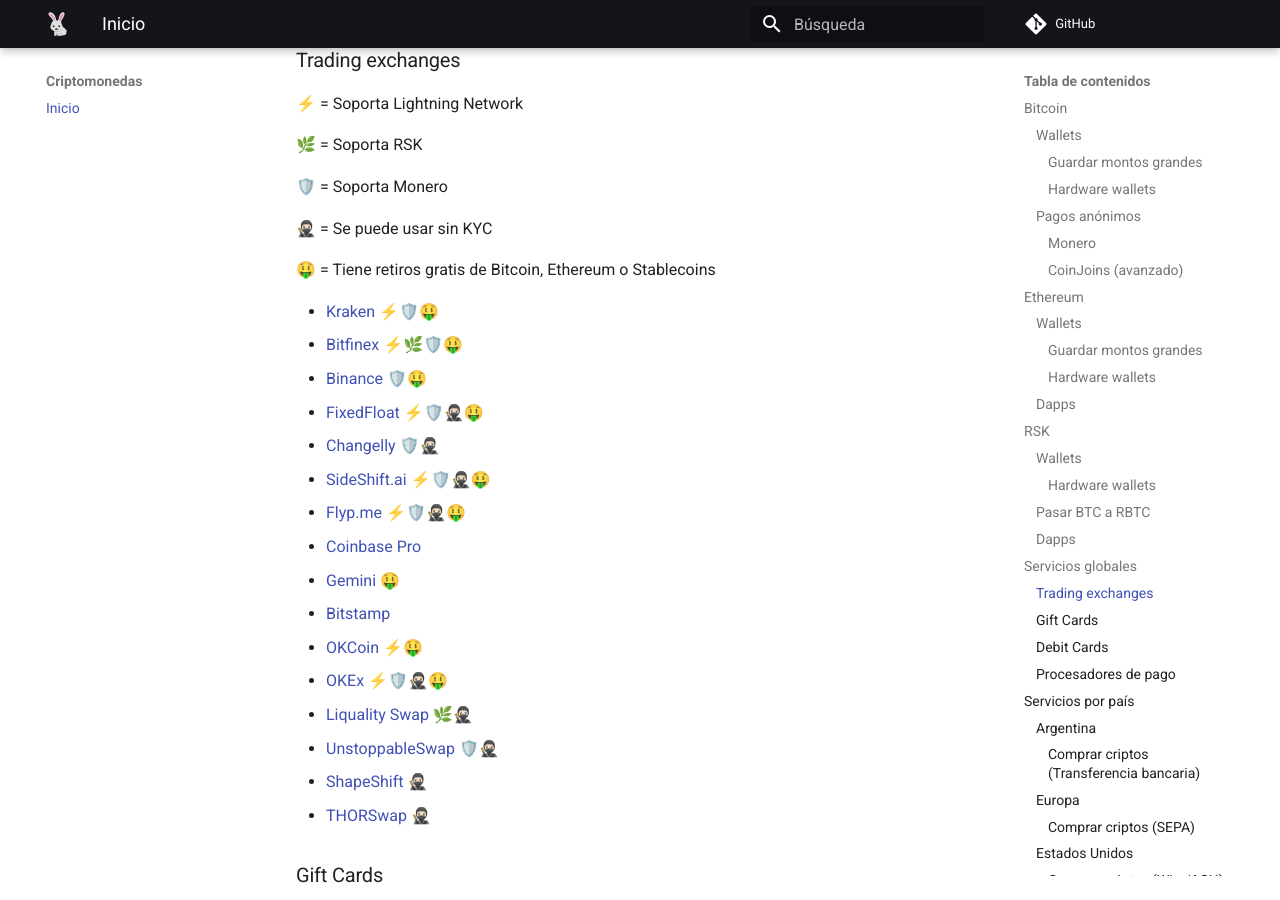
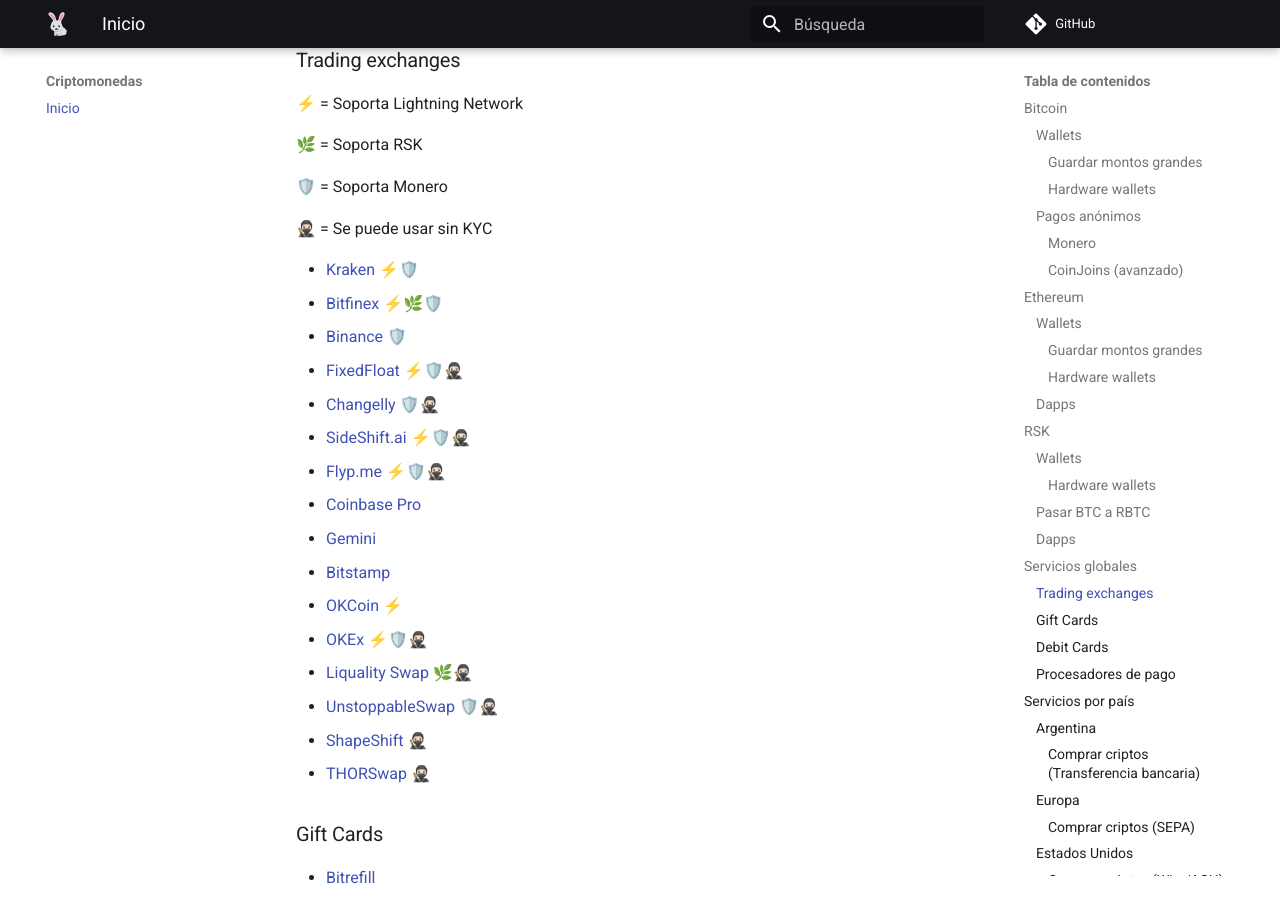
Before and after one commit to anomalouscode/wiki, an MkDocs documentation site: the page built from docs/criptomonedas/index.md, in a window 1280 px wide and 900 px high, scrolled down 4161 px. Built offline with MkDocs 1.6.1 and Material for MkDocs 9.7.7, drawn with Linux system fonts in a browser that asks for light colours; comment, search, counter and statistics services are not loaded; some of the changed text lies outside the part shown.

Commit message:
Update index.md

```diff
--- a/docs/criptomonedas/index.md
+++ b/docs/criptomonedas/index.md
@@ -151,20 +151,18 @@
 
 🥷🏻 = Se puede usar sin KYC
 
-🤑 = Tiene retiros gratis de Bitcoin, Ethereum o Stablecoins
-
-- [Kraken](https://www.kraken.com/) ⚡🛡️🤑
-- [Bitfinex](https://www.bitfinex.com/) ⚡🌿🛡️🤑
-- [Binance](https://www.binance.com/) 🛡️🤑
-- [FixedFloat](https://fixedfloat.com/) ⚡🛡️🥷🏻🤑
+- [Kraken](https://www.kraken.com/) ⚡🛡️
+- [Bitfinex](https://www.bitfinex.com/) ⚡🌿🛡️
+- [Binance](https://www.binance.com/) 🛡️
+- [FixedFloat](https://fixedfloat.com/) ⚡🛡️🥷🏻
 - [Changelly](https://changelly.com/) 🛡️🥷🏻
-- [SideShift.ai](https://sideshift.ai/) ⚡🛡️🥷🏻🤑
-- [Flyp.me](https://flyp.me/) ⚡🛡️🥷🏻🤑
+- [SideShift.ai](https://sideshift.ai/) ⚡🛡️🥷🏻
+- [Flyp.me](https://flyp.me/) ⚡🛡️🥷🏻
 - [Coinbase Pro](https://pro.coinbase.com/)
-- [Gemini](https://gemini.com/) 🤑
+- [Gemini](https://gemini.com/)
 - [Bitstamp](https://www.bitstamp.net/)
-- [OKCoin](https://www.okcoin.com/) ⚡🤑
-- [OKEx](https://www.okex.com/) ⚡🛡️🥷🏻🤑
+- [OKCoin](https://www.okcoin.com/) ⚡
+- [OKEx](https://www.okex.com/) ⚡🛡️🥷🏻
 - [Liquality Swap](https://swap.liquality.io/) 🌿🥷🏻
 - [UnstoppableSwap](https://unstoppableswap.net/) 🛡️🥷🏻
 - [ShapeShift](https://shapeshift.com/) 🥷🏻
@@ -209,12 +207,10 @@
 
 🛡️ = Soporta Monero
 
-🤑 = Tiene retiros gratis de Bitcoin, Ethereum o Stablecoins
-
-- [Kraken](https://www.kraken.com/) ⚡🛡️🤑
-- [Gemini](https://gemini.com/) 🤑
+- [Kraken](https://www.kraken.com/) ⚡🛡️
+- [Gemini](https://gemini.com/)
 - [Crypto.com](https://crypto.com/)
-- [OKCoin](https://www.okcoin.com/) ⚡🤑
+- [OKCoin](https://www.okcoin.com/) ⚡
 - [Coinbase](https://www.coinbase.com/)
 - [Circle](https://www.circle.com/)
 - [Bity](https://bity.com/)
@@ -229,14 +225,12 @@
 
 🛡️ = Soporta Monero
 
-🤑 = Tiene retiros gratis de Bitcoin, Ethereum o Stablecoins
-
-- [Kraken](https://www.kraken.com/) ⚡🛡️🤑
-- [Cash App](https://cash.app/) ⚡🤑
-- [Strike](https://strike.me/) ⚡🤑
-- [River Financial](https://river.com/) ⚡🤑
-- [Gemini](https://gemini.com/) 🤑
-- [OKCoin](https://www.okcoin.com/) ⚡🤑
+- [Kraken](https://www.kraken.com/) ⚡🛡️
+- [Cash App](https://cash.app/) ⚡
+- [Strike](https://strike.me/) ⚡
+- [River Financial](https://river.com/) ⚡
+- [Gemini](https://gemini.com/)
+- [OKCoin](https://www.okcoin.com/) ⚡
 - [Coinbase](https://www.coinbase.com/)
 - [Binance.US](https://www.binance.us/)
 - [Wyre](https://www.sendwyre.com/)
```
